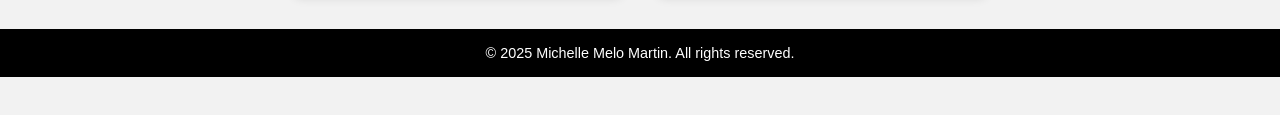
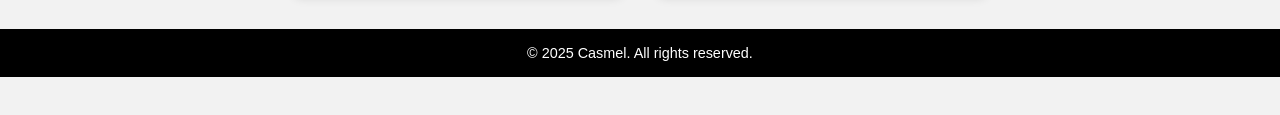
Before and after one commit to michelle-mm-04/Casmel-Website, a plain HTML site: page index.html in a window 1280 px wide. Shown: the part 357-472 px from the top of the page. Drawn offline with Linux system fonts and the light colour scheme.

Commit message:
Updated brand name to Casmel

```diff
--- a/index.html
+++ b/index.html
@@ -71,7 +71,7 @@
   </section>
 
   <footer>
-    © 2025 Michelle Melo Martin. All rights reserved.
+    © 2025 Casmel. All rights reserved.
   </footer>
 </body>
 </html>
```
